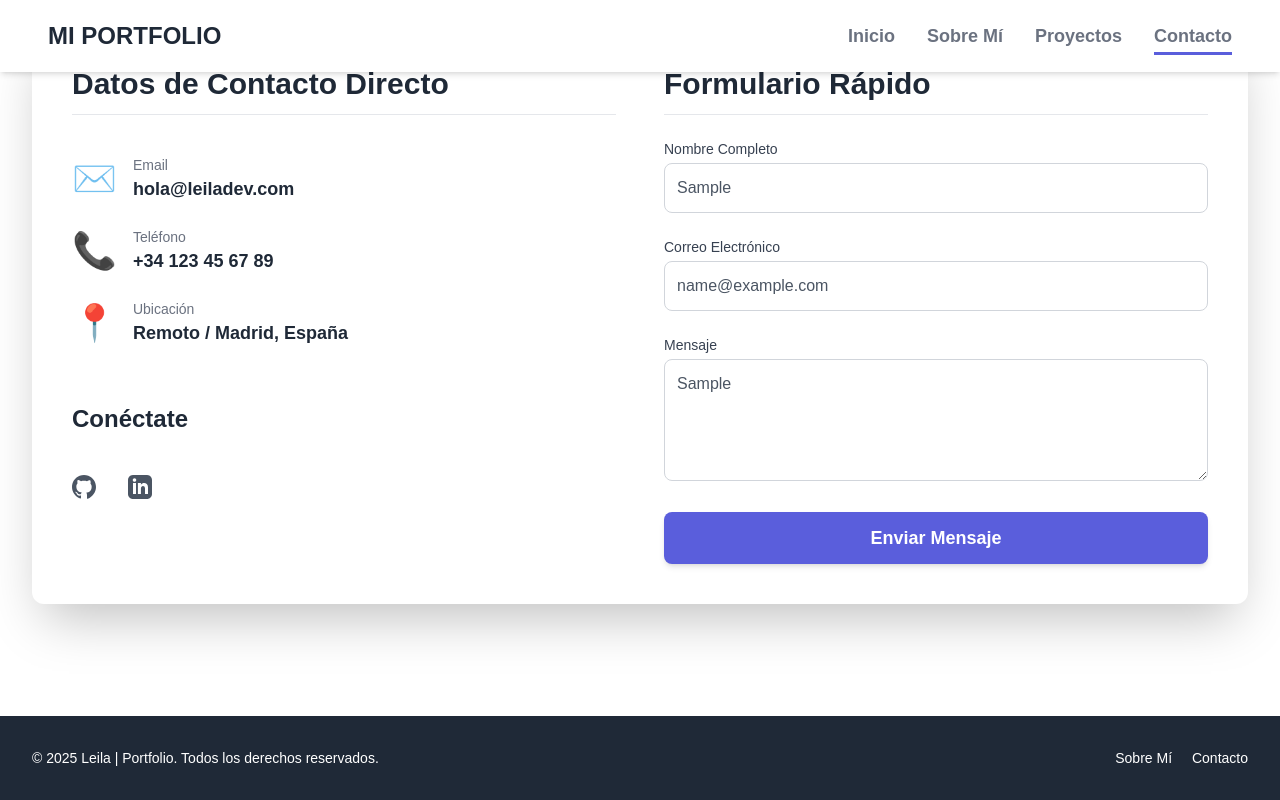
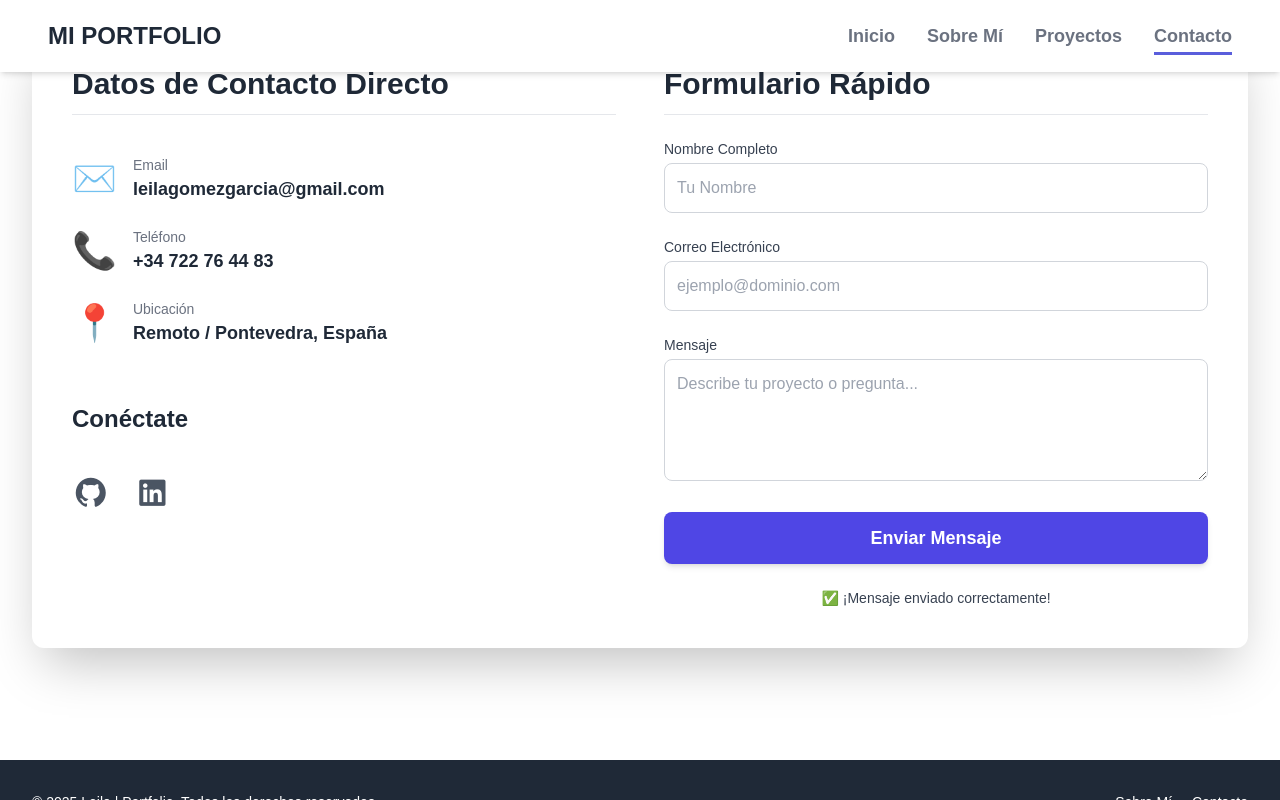
Before and after one commit to lgomegarc/mi-portfolio, a SvelteKit app: page /contact in a window 1280 px wide. Both pictures are taken after typing "Sample", "name@example.com", "Sample" into the empty fields and a click on the button "Enviar Mensaje". Shown: the part 286-1086 px from the top of the page. Built offline with nearby package versions, Linux system fonts and the light colour scheme.

Commit message:
Funcionamiento de la pagina de contacto

```diff
--- a/package.json
+++ b/package.json
@@ -41,6 +41,9 @@
 		"vite": "^7.1.7"
 	},
 	"dependencies": {
+		"@emailjs/browser": "^4.4.1",
+		"@fortawesome/fontawesome-free": "^7.1.0",
+		"emailjs-com": "^3.2.0",
 		"svelte-transition": "^0.0.17"
 	}
 }
--- a/src/app.html
+++ b/src/app.html
@@ -2,7 +2,7 @@
 <html lang="en">
 	<head>
 		<meta charset="utf-8" />
-		<link rel="stylesheet" href="https://cdnjs.cloudflare.com/ajax/libs/font-awesome/6.0.0-beta3/css/all.min.css">
+		<link rel="stylesheet" href="/node_modules/@fortawesome/fontawesome-free/css/all.min.css"/>
 
 		<link rel="icon" href="%sveltekit.assets%/favicon.png" />
 		<meta name="viewport" content="width=device-width, initial-scale=1" />
--- a/src/lib/components/SocialLinks.svelte
+++ b/src/lib/components/SocialLinks.svelte
@@ -5,20 +5,30 @@
         { name: 'LinkedIn', icon: '<svg xmlns="http://www.w3.org/2000/svg" width="24" height="24" viewBox="0 0 24 24" fill="currentColor"><path d="M19 0h-14c-2.761 0-5 2.239-5 5v14c0 2.761 2.239 5 5 5h14c2.762 0 5-2.239 5-5v-14c0-2.761-2.238-5-5-5zm-11 19h-3v-11h3v11zm-1.5-12.268c-.966 0-1.75-.79-1.75-1.764s.784-1.764 1.75-1.764 1.75.79 1.75 1.764-.783 1.764-1.75 1.764zm13.5 12.268h-3v-5.604c0-3.368-4.088-3.262-4.088 0v5.604h-3v-11h3v1.765c1.396-2.586 7.088-2.77 7.088 2.583v6.652z"/></svg>' },
         // Puedes añadir más como X/Twitter, un Blog, etc.
     ];
+    const socialLinks = [
+        {
+            name: 'GitHub',
+            url: 'https://github.com/lgomegarc', // ✅ cambia este por tu usuario real
+            icon: 'fa-brands fa-github'
+        },
+        {
+            name: 'LinkedIn',
+            url: 'https://www.linkedin.com/in/leila-begoña-gómez-garcía-27961425b', // ✅ cambia este por tu URL real
+            icon: 'fa-brands fa-linkedin'
+        }
+    ];
 </script>
 
 <div class="flex space-x-6">
-    {#each socialMedia as social}
+    {#each socialLinks as link}
         <a
-            href="https://{social.name.toLowerCase()}.com/tu-perfil-leila"
+            href={link.url}
             target="_blank"
             rel="noopener noreferrer"
-            class="text-gray-600 hover:text-primary transition-colors duration-300"
-            aria-label={social.name}
+            class="text-gray-600 hover:text-primary transition transform hover:scale-110 duration-300"
+            aria-label={link.name}
         >
-            <div class="w-8 h-8" title={social.name}>
-                {@html social.icon}
-            </div>
+            <i class={link.icon + " text-3xl"}></i>
         </a>
     {/each}
 </div>
--- a/src/routes/+page.svelte
+++ b/src/routes/+page.svelte
@@ -1,5 +1,6 @@
 <script>
     import { quintOut } from 'svelte/easing';
+    import { fade, fly, blur } from 'svelte/transition';
 </script>
 
 <div class="flex items-center justify-center min-h-screen bg-secondary-bg px-4 sm:px-6 lg:px-8">
--- a/src/routes/contact/+page.svelte
+++ b/src/routes/contact/+page.svelte
@@ -1,17 +1,45 @@
 <script>
   import SocialLinks from '$lib/components/SocialLinks.svelte';
+  import emailjs from '@emailjs/browser';
+  import { writable } from 'svelte/store';
 
-    // Datos de contacto
   const contactInfo = [
-        { icon: '✉️', label: 'Email', value: 'hola@leiladev.com' },
-        { icon: '📞', label: 'Teléfono', value: '+34 123 45 67 89' },
-        { icon: '📍', label: 'Ubicación', value: 'Remoto / Madrid, España' },
+    { icon: '✉️', label: 'Email', value: 'leilagomezgarcia@gmail.com' },
+    { icon: '📞', label: 'Teléfono', value: '+34 722 76 44 83' },
+    { icon: '📍', label: 'Ubicación', value: 'Remoto / Pontevedra, España' },
   ];
 
-    // Función de ejemplo para manejar el envío
-    function handleSubmit() {
-        alert('Formulario enviado! (Necesitas un backend o servicio para procesarlo)');
-        // Aquí iría la lógica para enviar los datos a tu endpoint.
+  const serviceID = 'service_iqfu8xj';
+  const templateID = 'template_gcnd671';
+  const publicKey = 'd0tRwp_1AOxLyJWbS';
+
+  let isSubmitting = false;
+  let statusMessage = writable('');
+
+  /**
+   * @param {{ preventDefault: () => void; target: any; }} event
+   */
+  async function handleSubmit(event) {
+    event.preventDefault();
+    const form = event.target;
+
+    const name = form.name.value;
+    const email = form.email.value;
+    const message = form.message.value;
+
+    isSubmitting = true;
+    statusMessage.set('');
+
+    try {
+      await emailjs.send(serviceID, templateID, { name, email, message }, publicKey);
+      statusMessage.set('✅ ¡Mensaje enviado correctamente!');
+      form.reset();
+    } catch (err) {
+      statusMessage.set('❌ Error al enviar el mensaje. Intenta de nuevo.');
+      console.error(err);
+    } finally {
+      isSubmitting = false;
+    }
   }
 </script>
 
@@ -25,9 +53,9 @@
 
   <div class="grid grid-cols-1 lg:grid-cols-2 gap-12 bg-white p-10 rounded-xl shadow-2xl">
 
+    <!-- Datos de contacto -->
     <div class="space-y-10">
       <h2 class="text-3xl font-bold text-gray-800 border-b pb-3 mb-4">Datos de Contacto Directo</h2>
-
       <div class="space-y-6">
         {#each contactInfo as info}
           <div class="flex items-center space-x-4">
@@ -44,20 +72,21 @@
       <SocialLinks />
     </div>
 
+    <!-- Formulario -->
     <div>
       <h2 class="text-3xl font-bold text-gray-800 border-b pb-3 mb-6">Formulario Rápido</h2>
 
-            <form on:submit|preventDefault={handleSubmit} class="space-y-6">
-
+      <form on:submit={handleSubmit} class="space-y-6">
         <div>
           <label for="name" class="block text-sm font-medium text-gray-700 mb-1">Nombre Completo</label>
           <input
             type="text"
             id="name"
+            name="name"
             required
-                        class="w-full border border-gray-300 p-3 rounded-lg focus:ring-primary focus:border-primary transition duration-150"
+            class="w-full border border-gray-300 p-3 rounded-lg focus:ring-indigo-500 focus:border-indigo-500 transition duration-150"
             placeholder="Tu Nombre"
-                    >
+          />
         </div>
 
         <div>
@@ -65,30 +94,39 @@
           <input
             type="email"
             id="email"
+            name="email"
             required
-                        class="w-full border border-gray-300 p-3 rounded-lg focus:ring-primary focus:border-primary transition duration-150"
+            class="w-full border border-gray-300 p-3 rounded-lg focus:ring-indigo-500 focus:border-indigo-500 transition duration-150"
             placeholder="ejemplo@dominio.com"
-                    >
+          />
         </div>
 
         <div>
           <label for="message" class="block text-sm font-medium text-gray-700 mb-1">Mensaje</label>
           <textarea
             id="message"
+            name="message"
             rows="4"
             required
-                        class="w-full border border-gray-300 p-3 rounded-lg focus:ring-primary focus:border-primary transition duration-150"
+            class="w-full border border-gray-300 p-3 rounded-lg focus:ring-indigo-500 focus:border-indigo-500 transition duration-150"
             placeholder="Describe tu proyecto o pregunta..."
           ></textarea>
         </div>
 
         <button
           type="submit"
-                    class="w-full bg-primary text-white text-lg font-semibold py-3 rounded-lg hover:bg-indigo-700 transition duration-300 shadow-md"
+          class="w-full bg-indigo-600 text-white text-lg font-semibold py-3 rounded-lg hover:bg-indigo-700 transition duration-300 shadow-md disabled:opacity-50 disabled:cursor-not-allowed"
+          disabled={isSubmitting}
         >
-                    Enviar Mensaje
+          {#if isSubmitting}Enviando...{/if}
+          {#if !isSubmitting}Enviar Mensaje{/if}
         </button>
+
+        {#if $statusMessage}
+          <p class="mt-2 text-center text-sm font-medium text-gray-700">{$statusMessage}</p>
+        {/if}
       </form>
     </div>
+
   </div>
 </div>
```
Also changed, not shown: 1 other file (tests, documents, lock files or other folders). Lines whose indentation alone changed are shown as unchanged.
